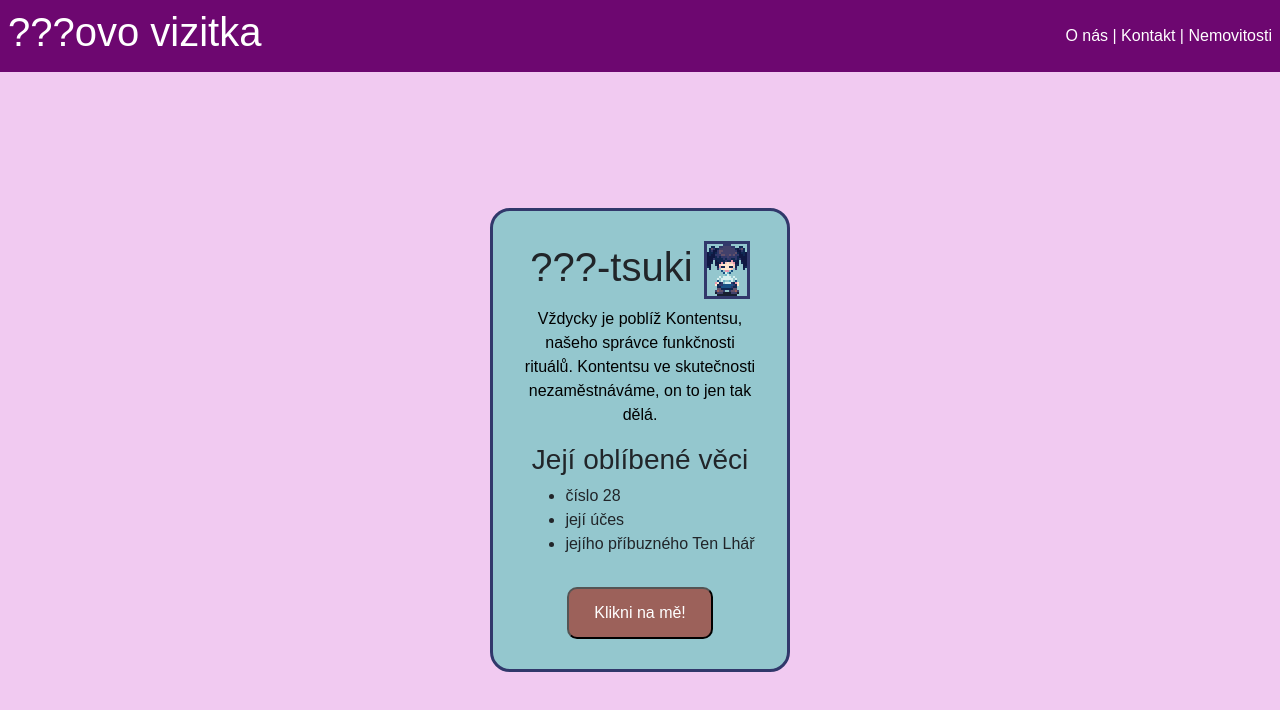
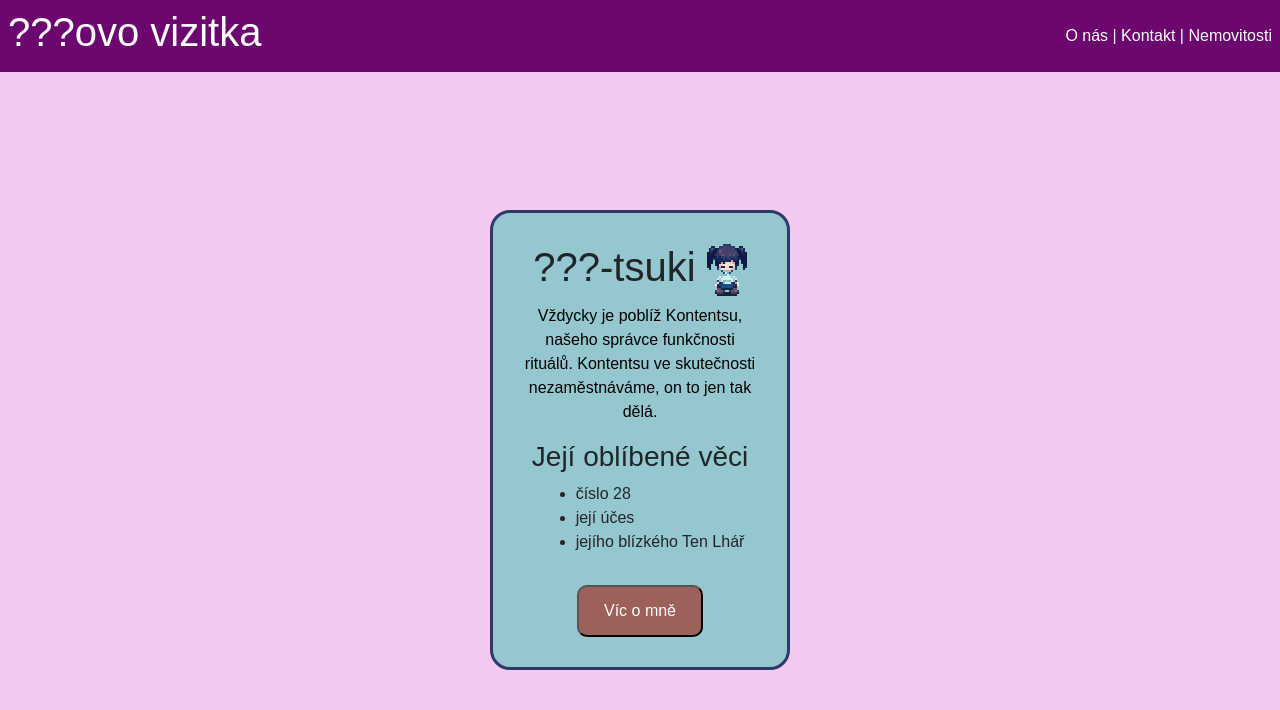
Before and after one commit to gyarab/2026_wt_pospisil, a plain HTML site: page vizitka/vizitka.html in a window 1280 px wide. Drawn offline with nearby package versions, Linux system fonts and the light colour scheme.

Commit message:
vis co ja asi nechci ten okraj

```diff
--- a/vizitka/vizitka.html
+++ b/vizitka/vizitka.html
@@ -21,10 +21,6 @@
                     margin: 20px;
                     text-align: center;
                     width: 300px;
-                }
-
-                img {
-                    border: 3px solid #31386B;
                 }
 
                 button {
@@ -54,11 +50,11 @@
             <ul style="display: inline-block; text-align: left;">
                 <li>číslo 28</li>
                 <li>její účes</li>
-                <li>jejího příbuzného Ten Lhář</li>
+                <li>jejího blízkého Ten Lhář</li>
             </ul>
             <br>
             <button onclick="alert('Tlačítko nefunguje')">
-                Klikni na mě!
+                Víc o mně
             </button>
         </div>
     </body>
```
